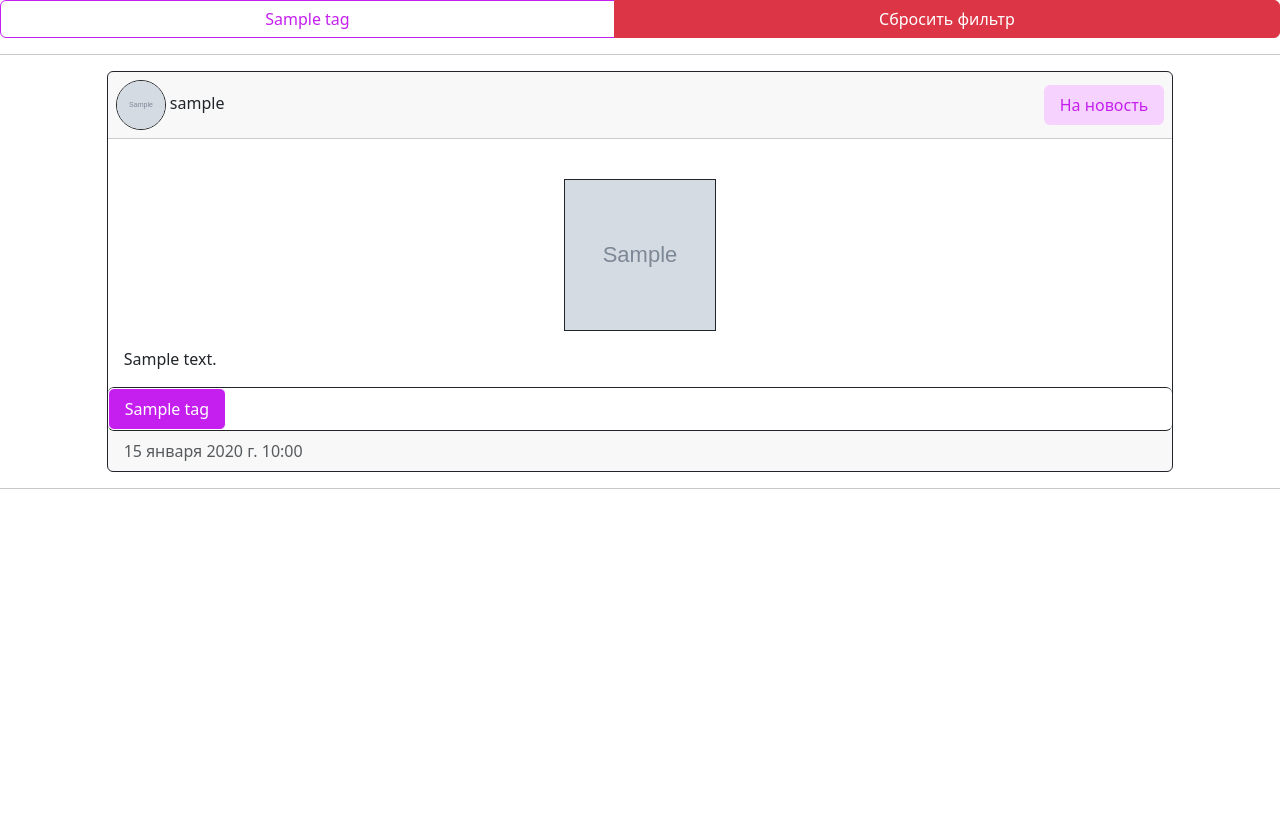
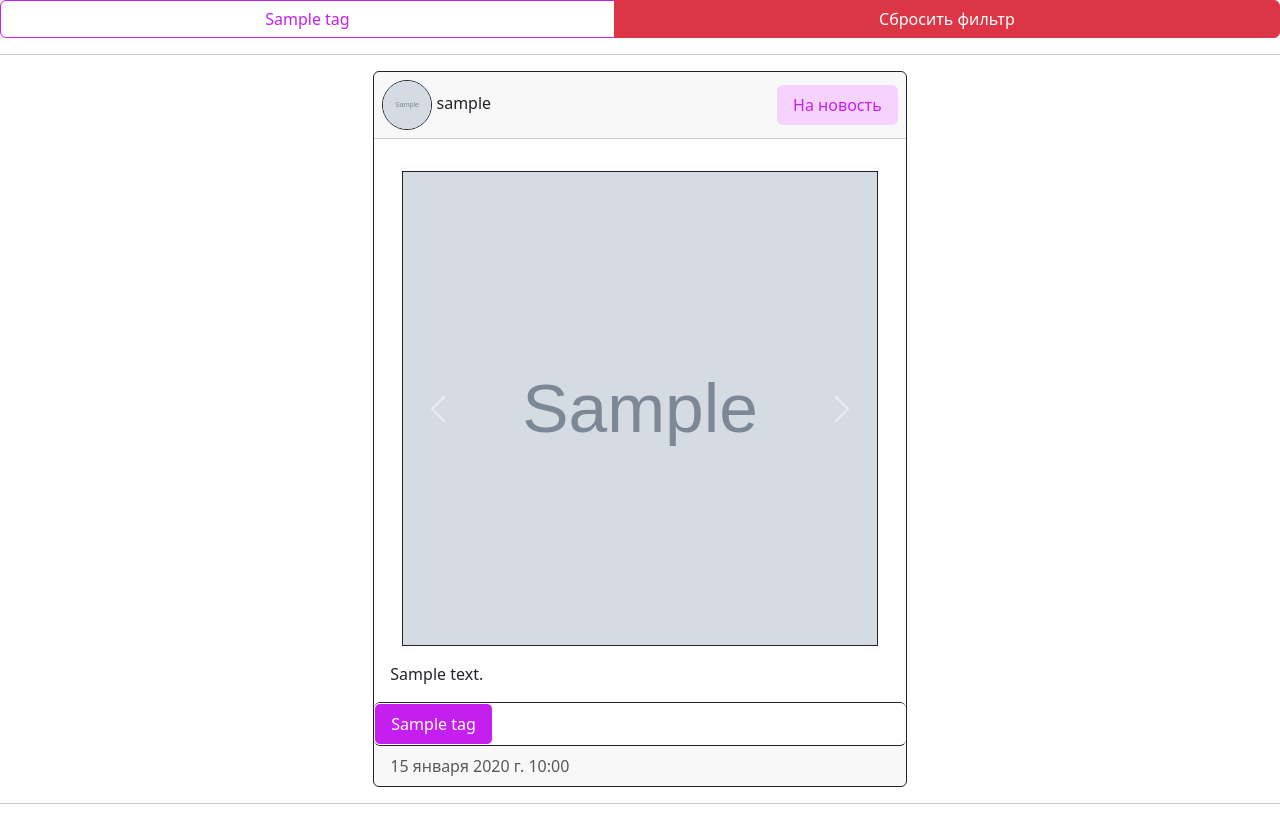
Before and after one commit to efsnail007/LMS_proj_news, a Django app: page / in a window 1280 px wide. Before the commit the page ends 489 px from the top, so only its background shows below. Run offline with Django 5.2, Linux system fonts and the light colour scheme; tables that the repository leaves empty hold one stand-in row (values such as "Sample post"); grey boxes marked "Sample" are stand-in pictures; data that the repository does not hold is empty; some libraries are stand-ins or nearby versions.

Commit message:
card item and caroucel was updated

```diff
--- a/src/news/static/css/addition_to_bootstrap.css
+++ b/src/news/static/css/addition_to_bootstrap.css
@@ -103,9 +103,9 @@ textarea {
     resize: none;
 }
 
-.card-body-height {
+/*.card-body-height {
     max-height: 500px;
-}
+}*/
 
 .card-text-height {
     max-height: 50px;
--- a/src/news/templates/base/base.html
+++ b/src/news/templates/base/base.html
@@ -23,5 +23,9 @@
         <!-- Общий футер для всех страниц -->
         {% endblock %}
     </footer>
+    <!--<script src="https://ajax.googleapis.com/ajax/libs/jquery/3.4.1/jquery.min.js"></script>-->
+    <!-- Подключаем плагин Popper (необходим для работы компонента Dropdown и др.) -->
+    <!-- Подключаем Bootstrap JS -->
+    <script src="{% static 'bootstrap/js/bootstrap.min.js' %}"></script>
 </body>
 </html>
--- a/src/news/templates/news_feed/main.html
+++ b/src/news/templates/news_feed/main.html
@@ -21,12 +21,11 @@
         <a href="{% url 'item:item-add' %}">Создать новость</a>
     {% endif %}
     <hr>
-
     <div id="feed" class="">
             <!-- добавить ещё ссылку на страницу новости, но перед этим посмотреть, как она реализована и возможно, придётся добавить redirect не авторизованным пользователям-->
         {% for item, profile, addition in items %}
             <!--<div class="row">-->
-            <div class="card border-dark mx-auto col-10 col-sm-9 col-md-10 overflow-hidden">
+            <div class="card border-dark mx-auto col-10 col-sm-9 col-md-10 col-lg-5 overflow-hidden">
                 <div class="card-header bg-pink">
                     <ul class="nav nav-pills card-header-pills justify-content-between align-items-center">
                         <li class="nav-item"><a href="{% url 'user_page:user-page' item.author.username %}" class="text-decoration-none text-dark">
@@ -42,23 +41,38 @@
                 </div>
                 <div class="card-body">
                     <div class="my-3 card-body-height overflow-hidden">
-                        <div class="row d-flex justify-content-center">
+                        <!--<div class="row d-flex justify-content-center">-->
+                        <div class="container-fluid my-carousel">
+                                <div id="carouselExample{{forloop.counter0}}" class="carousel slide" data-ride="carousel" data-bs-interval="false">
+                                        <div class="carousel-inner">
                                                 {% for file, type in addition.items %}
-                            <div class="col-7 col-lg-2 mt-2">
+                                                    <div class="carousel-item {% if forloop.first %}active{% endif %}">
                                                     {% if type == "image" %}
-                                <img src="{{ file }}" class="img-fluid photo-border border border-dark">
+                                                        <img src="{{ file }}" class="photo-border border border-dark d-block w-100">
                                                     {% else %}
-                                <video src="{{ file }}" class="img-fluid video-border" controls></video>
+                                                        <video src="{{ file }}" class="video-border border border-dark d-block w-100" controls autoplay muted></video>
                                                     {% endif %}
                                                     </div>
                                                 {% endfor %}
+
                                         </div>
+                                        <button class="carousel-control-prev" type="button" data-bs-target="#carouselExample{{forloop.counter0}}" data-bs-slide="prev">
+                                            <span class="carousel-control-prev-icon" aria-hidden="true"></span>
+                                            <span class="visually-hidden">Предыдущий</span>
+                                          </button>
+                                          <button class="carousel-control-next" type="button" data-bs-target="#carouselExample{{forloop.counter0}}" data-bs-slide="next">
+                                            <span class="carousel-control-next-icon" aria-hidden="true"></span>
+                                            <span class="visually-hidden">Следующий</span>
+                                          </button>
+                                </div>
+                        </div>
+                    <!--</div>-->
                     </div>
                     <div class="card-text-height overflow-hidden">
                         <p class="card-text">{{ item.text }}</p>
                     </div>
                 </div>
-                <ul class="list-group list-group-horizontal">
+                <ul class="d-flex flex-wrap list-group list-group-horizontal">
                     {% for tag in item.tags.all %}
                         <li class="list-group-item btn-filter-on">{{ tag }}</li>
                     {% endfor %}
@@ -77,6 +91,7 @@
     <script src="https://ajax.googleapis.com/ajax/libs/jquery/3.5.1/jquery.min.js"></script>
     <script>
         $(document).ready(function() {
+
             function setItemsIntoHtml(all_data) {
                 var feed = document.getElementById("feed");
                 for (let i = 0; i < all_data.length; i++) {
```
Lines whose indentation alone changed are shown as unchanged.
